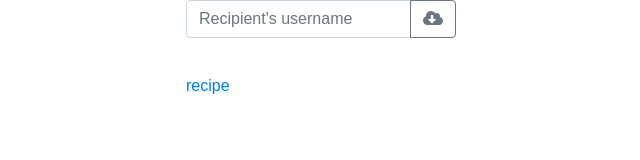
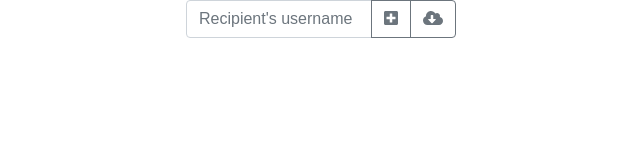
Before and after one commit to claasahl/digestables-gh-pages, a React (Create React App) app in the folder pom-xml/: page / in a window 1280 px wide. Shown: the top 160 px of the page, without its empty margins (319-959 px from the left). Built offline with nearby package versions, Linux system fonts and the light colour scheme.

Commit message:
moved location of download link / button

```diff
--- a/pom-xml/src/App.tsx
+++ b/pom-xml/src/App.tsx
@@ -94,8 +94,19 @@ class App extends React.Component<{}, IAppState> {
                 onClick={this.handleButton}
                 type="button"
               >
+                <FontAwesomeIcon icon="plus-square" />
+              </button>
+            </div>
+            <div className="input-group-append">
+              <a
+                className="btn btn-outline-secondary"
+                href={
+                  "data:text/plain;charset=utf-8," + encodeURIComponent(sample)
+                }
+                download="pom.xml"
+              >
                 <FontAwesomeIcon icon="cloud-download-alt" />
-              </button>
+              </a>
             </div>
           </div>
         </div>
@@ -108,14 +119,6 @@ class App extends React.Component<{}, IAppState> {
               </span>
             </div>
           ))}
-        </div>
-        <div id="recipe-download">
-          <a
-            href={"data:text/plain;charset=utf-8," + encodeURIComponent(sample)}
-            download="pom.xml"
-          >
-            recipe
-          </a>
         </div>
       </div>
     );
```
